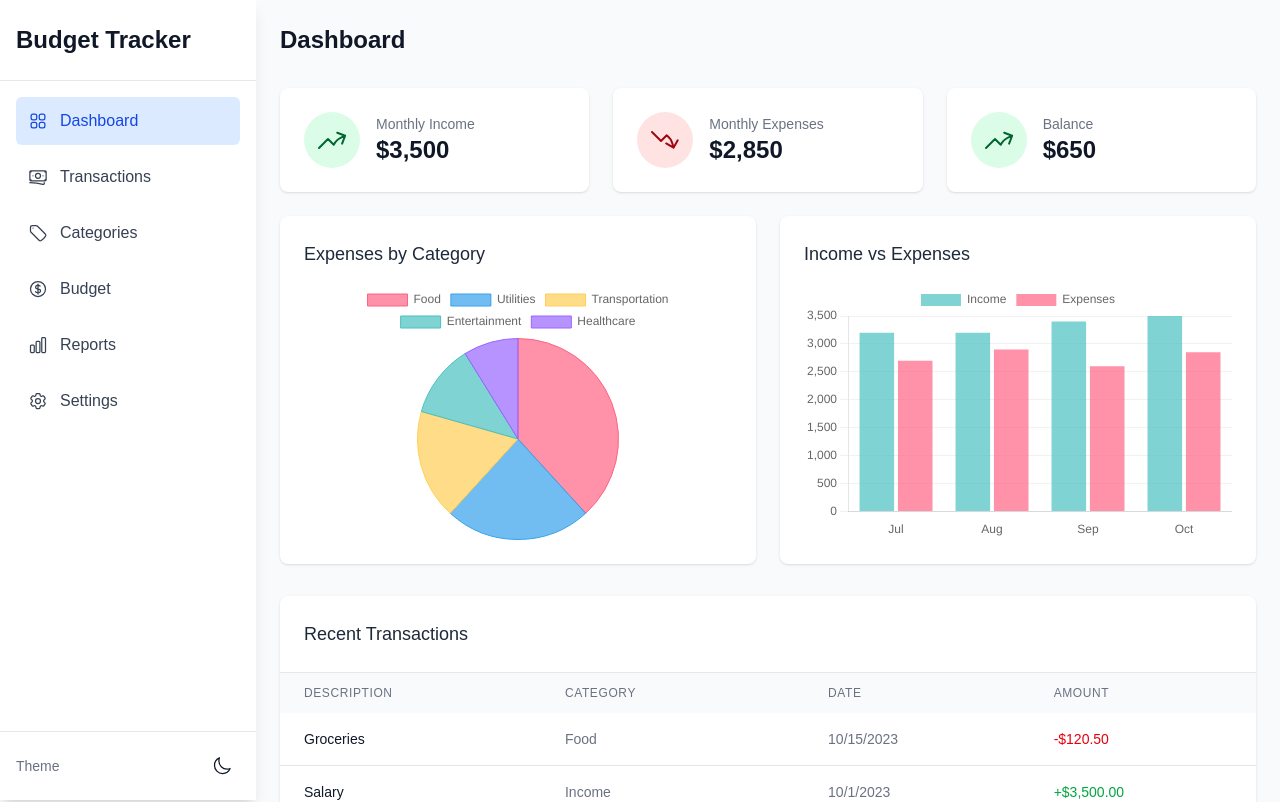
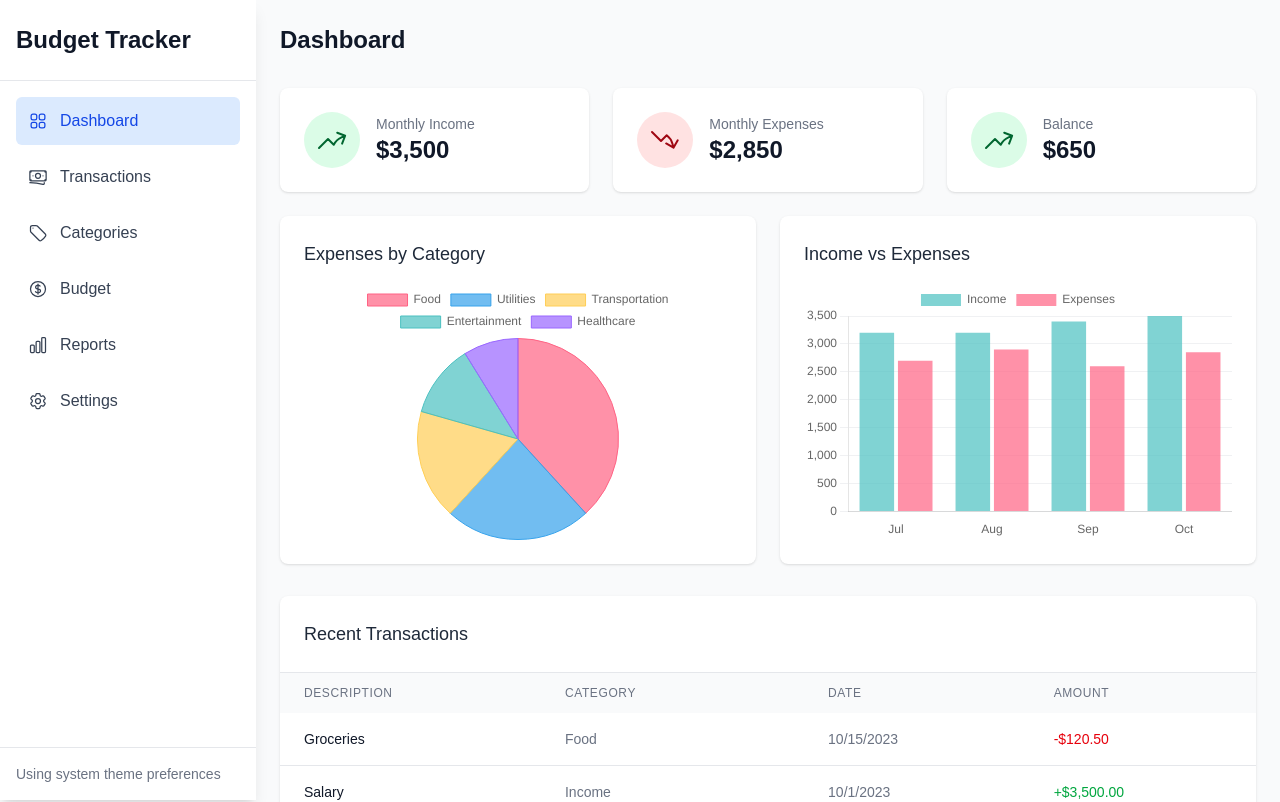
Before and after one commit to cup-noodlehS/cmsc126-LE2, a Next.js app in the folder client/: page / in a window 1280 px wide. Shown: the top 802 px of the page. Built offline with nearby package versions, Linux system fonts and the light colour scheme.

Commit message:
Remove the theme toggle button

```diff
--- a/client/app/components/layout/Sidebar.tsx
+++ b/client/app/components/layout/Sidebar.tsx
@@ -2,7 +2,6 @@
 
 import Link from "next/link";
 import { usePathname } from "next/navigation";
-import { ThemeToggle } from "../ui/ThemeToggle";
 import { useState } from "react";
 
 const navigation = [
@@ -71,9 +70,8 @@ export function Sidebar() {
             </ul>
           </nav>
 
-          <div className="p-4 border-t border-gray-200 dark:border-gray-800 flex justify-between items-center">
-            <span className="text-sm text-gray-500 dark:text-gray-400">Theme</span>
-            <ThemeToggle />
+          <div className="p-4 border-t border-gray-200 dark:border-gray-800">
+            <div className="text-sm text-gray-500 dark:text-gray-400">Using system theme preferences</div>
           </div>
         </div>
       </aside>
--- a/client/app/components/ui/ThemeProvider.tsx
+++ b/client/app/components/ui/ThemeProvider.tsx
@@ -6,37 +6,44 @@ type Theme = "light" | "dark";
 
 interface ThemeContextType {
   theme: Theme;
-  toggleTheme: () => void;
 }
 
 const ThemeContext = createContext<ThemeContextType | undefined>(undefined);
 
 export function ThemeProvider({ children }: { children: React.ReactNode }) {
   const [theme, setTheme] = useState<Theme>("light");
+  const [mounted, setMounted] = useState(false);
 
-  // Initialize theme from localStorage or system preference
+  // Initialize theme based on system preference
   useEffect(() => {
-    const savedTheme = localStorage.getItem("theme") as Theme;
+    setMounted(true);
+
+    // Use system preference
     const prefersDark = window.matchMedia("(prefers-color-scheme: dark)").matches;
+    const systemTheme = prefersDark ? "dark" : "light";
 
-    if (savedTheme) {
-      setTheme(savedTheme);
-      document.documentElement.classList.toggle("dark", savedTheme === "dark");
-    } else if (prefersDark) {
-      setTheme("dark");
-      document.documentElement.classList.add("dark");
-    }
+    setTheme(systemTheme);
+    document.documentElement.classList.toggle("dark", systemTheme === "dark");
+
+    // Add event listener for system theme changes
+    const mediaQuery = window.matchMedia("(prefers-color-scheme: dark)");
+    const handleChange = (e: MediaQueryListEvent) => {
+      const updatedTheme = e.matches ? "dark" : "light";
+      setTheme(updatedTheme);
+      document.documentElement.classList.toggle("dark", updatedTheme === "dark");
+    };
+
+    mediaQuery.addEventListener("change", handleChange);
+    return () => mediaQuery.removeEventListener("change", handleChange);
   }, []);
 
-  const toggleTheme = () => {
-    const newTheme = theme === "light" ? "dark" : "light";
-    setTheme(newTheme);
-    localStorage.setItem("theme", newTheme);
-    document.documentElement.classList.toggle("dark", newTheme === "dark");
-  };
+  // Prevent hydration issues
+  if (!mounted) {
+    return null;
+  }
 
   return (
-    <ThemeContext.Provider value={{ theme, toggleTheme }}>
+    <ThemeContext.Provider value={{ theme }}>
       {children}
     </ThemeContext.Provider>
   );
--- a/client/app/components/ui/ThemeToggle.tsx
+++ /dev/null
@@ -1,47 +0,0 @@
-"use client";
-
-import { useTheme } from "./ThemeProvider";
-
-export function ThemeToggle() {
-  const { theme, toggleTheme } = useTheme();
-
-  return (
-    <button
-      onClick={toggleTheme}
-      className="p-2 rounded-md hover:bg-gray-100 dark:hover:bg-gray-800 transition-colors"
-      aria-label={`Switch to ${theme === 'light' ? 'dark' : 'light'} mode`}
-    >
-      {theme === "light" ? (
-        <svg
-          xmlns="http://www.w3.org/2000/svg"
-          fill="none"
-          viewBox="0 0 24 24"
-          strokeWidth={1.5}
-          stroke="currentColor"
-          className="w-5 h-5"
-        >
-          <path
-            strokeLinecap="round"
-            strokeLinejoin="round"
-            d="M21.752 15.002A9.718 9.718 0 0118 15.75c-5.385 0-9.75-4.365-9.75-9.75 0-1.33.266-2.597.748-3.752A9.753 9.753 0 003 11.25C3 16.635 7.365 21 12.75 21a9.753 9.753 0 009.002-5.998z"
-          />
-        </svg>
-      ) : (
-        <svg
-          xmlns="http://www.w3.org/2000/svg"
-          fill="none"
-          viewBox="0 0 24 24"
-          strokeWidth={1.5}
-          stroke="currentColor"
-          className="w-5 h-5"
-        >
-          <path
-            strokeLinecap="round"
-            strokeLinejoin="round"
-            d="M12 3v2.25m6.364.386l-1.591 1.591M21 12h-2.25m-.386 6.364l-1.591-1.591M12 18.75V21m-4.773-4.227l-1.591 1.591M5.25 12H3m4.227-4.773L5.636 5.636M15.75 12a3.75 3.75 0 11-7.5 0 3.75 3.75 0 017.5 0z"
-          />
-        </svg>
-      )}
-    </button>
-  );
-}
--- a/client/app/layout.tsx
+++ b/client/app/layout.tsx
@@ -27,6 +27,7 @@ export default function RootLayout({
     <html lang="en" suppressHydrationWarning>
       <body
         className={`${geistSans.variable} ${geistMono.variable} antialiased`}
+        suppressHydrationWarning
       >
         <ThemeProvider>{children}</ThemeProvider>
       </body>
```
